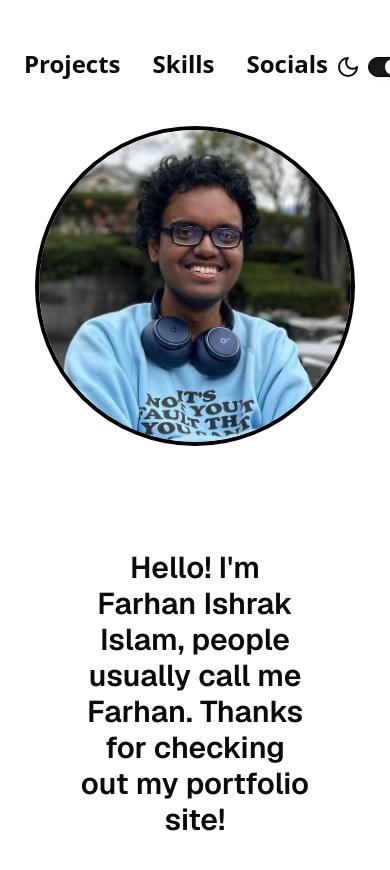
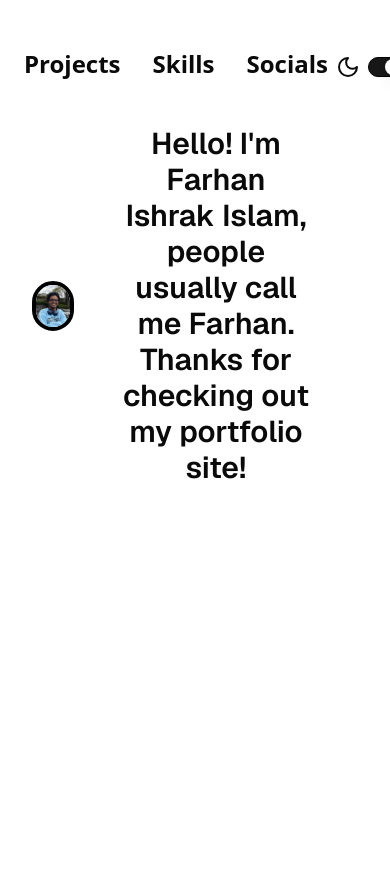
Before and after one commit to Niloy28/portfolio, a Next.js app: page /en in a window 390 px wide. Shown: the top 870 px of the page. After the commit the page ends 844 px from the top, so only its background shows below. Built offline with nearby package versions, Linux system fonts and the light colour scheme.

Commit message:
Fix hero section layout for responsiveness

```diff
--- a/app/[locale]/page.tsx
+++ b/app/[locale]/page.tsx
@@ -12,7 +12,7 @@ export default function Home({
 	setRequestLocale(locale);
 
 	return (
-		<div className="flex flex-col items-center justify-items-center max-h-screen p-8 pb-20 gap-16 sm:p-20 font-[family-name:var(--font-geist-sans)]">
+		<div className="flex flex-col items-center justify-items-center max-h-screen p-8 pb-20 gap-12 sm:p-20 font-[family-name:var(--font-geist-sans)]">
 			<Hero />
 		</div>
 	);
--- a/components/hero.tsx
+++ b/components/hero.tsx
@@ -7,20 +7,20 @@ const Hero = () => {
 	const t = useTranslations("Hero");
 
 	return (
-		<>
-			<div className="w-80 h-80 md:w-96 md:h-96">
+		<div className="flex sm:flex-col md:flex-row justify-evenly items-center sm:w-2xl md:w-3xl lg:w-4xl">
+			<div className="w-full h-full">
 				<Image
-					className="rounded-full max-w-full h-full border-4 border-black dark:border-white object-cover"
+					className="rounded-full grow max-w-full h-full border-4 border-black dark:border-white object-cover m-auto"
 					src={Profile}
 					alt="Farhan Ishrak Islam"
 					width={384}
 					height={384}
 				/>
 			</div>
-			<p className="pt-10 text-3xl text-center font-semibold px-12">
+			<p className="sm:pt-10 md:pt-0 text-3xl text-center font-semibold px-12">
 				{t("description")}
 			</p>
-		</>
+		</div>
 	);
 };
 
```
